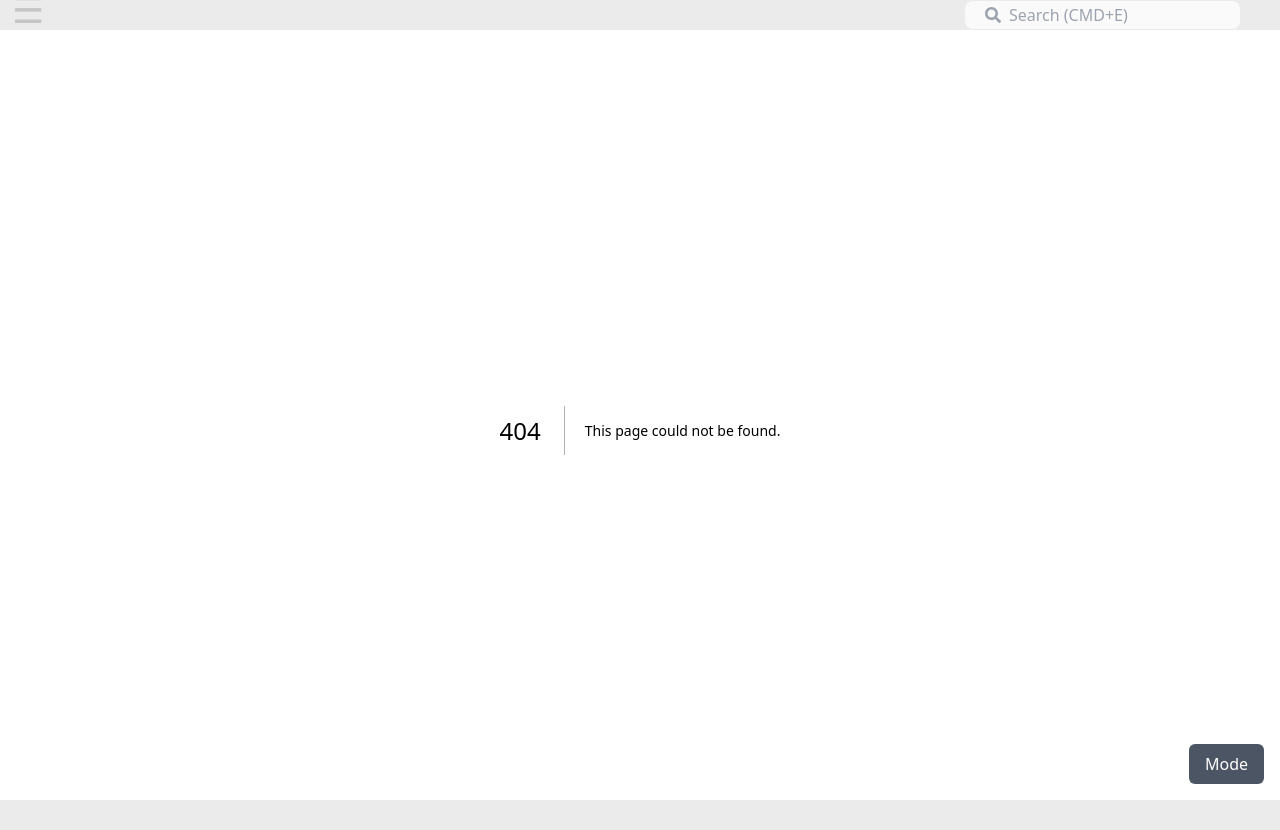
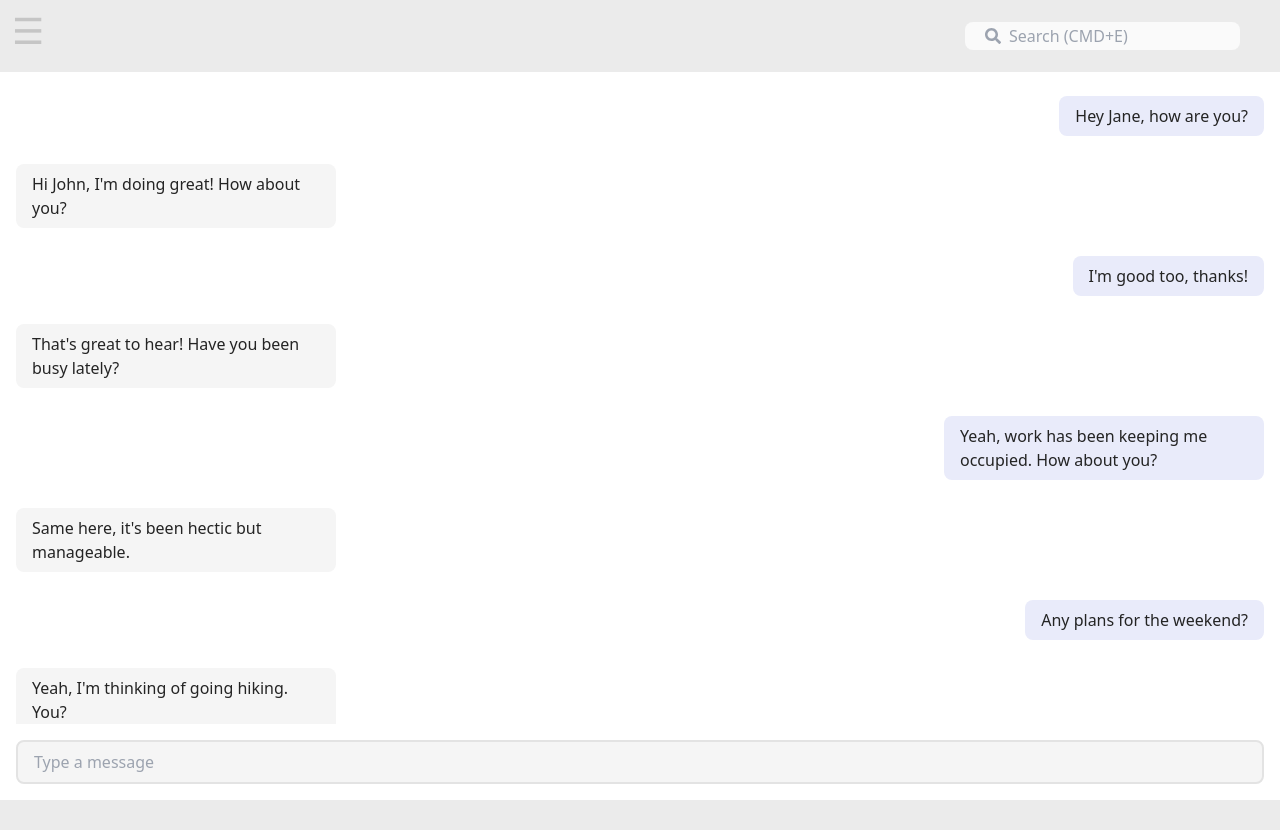
Before and after one commit to btrajkov/chat-app, a Next.js app: page /chats/1 in a window 1280 px wide. Before the commit this address had no page. After the commit the page ends 800 px from the top, so only its background shows below. Built offline with nearby package versions, Linux system fonts and the light colour scheme.

Commit message:
(feat): Chat page added

```diff
--- /dev/null
+++ b/src/app/chats/[chatId]/page.jsx
@@ -0,0 +1,133 @@
+"use client";
+
+import { useState, useEffect } from "react";
+
+// Example data (replace with your own data fetching logic)
+const chatData = {
+  1: {
+    participants: [
+      { id: 101, name: "John Doe" },
+      { id: 102, name: "Jane Smith" },
+    ],
+    messages: [
+      {
+        id: 1001,
+        chatId: 1,
+        userId: 101,
+        message: "Hey Jane, how are you?",
+        timestamp: "2024-10-18T12:00:00Z",
+      },
+      {
+        id: 1002,
+        chatId: 1,
+        userId: 102,
+        message: "Hi John, I'm doing great! How about you?",
+        timestamp: "2024-10-18T12:01:00Z",
+      },
+      {
+        id: 1003,
+        chatId: 1,
+        userId: 101,
+        message: "I'm good too, thanks!",
+        timestamp: "2024-10-18T12:02:00Z",
+      },
+      {
+        id: 1004,
+        chatId: 1,
+        userId: 102,
+        message: "That's great to hear! Have you been busy lately?",
+        timestamp: "2024-10-18T12:03:00Z",
+      },
+      {
+        id: 1005,
+        chatId: 1,
+        userId: 101,
+        message: "Yeah, work has been keeping me occupied. How about you?",
+        timestamp: "2024-10-18T12:04:00Z",
+      },
+      {
+        id: 1006,
+        chatId: 1,
+        userId: 102,
+        message: "Same here, it's been hectic but manageable.",
+        timestamp: "2024-10-18T12:05:00Z",
+      },
+      {
+        id: 1007,
+        chatId: 1,
+        userId: 101,
+        message: "Any plans for the weekend?",
+        timestamp: "2024-10-18T12:06:00Z",
+      },
+      {
+        id: 1008,
+        chatId: 1,
+        userId: 102,
+        message: "Yeah, I'm thinking of going hiking. You?",
+        timestamp: "2024-10-18T12:07:00Z",
+      },
+      {
+        id: 1009,
+        chatId: 1,
+        userId: 101,
+        message: "Sounds fun! I might just relax and catch up on some reading.",
+        timestamp: "2024-10-18T12:08:00Z",
+      },
+      {
+        id: 1010,
+        chatId: 1,
+        userId: 102,
+        message: "That sounds like a good plan too!",
+        timestamp: "2024-10-18T12:09:00Z",
+      },
+    ],
+  },
+  // Add more chat data here
+};
+
+const ChatPage = ({ params }) => {
+  const { id } = params;
+  const [currentUserId, setCurrentUserId] = useState(101); // Assuming current user is John Doe
+
+  const chat = chatData["1"];
+
+  if (!chat) return <div>Chat not found</div>;
+
+  return (
+    <div className="flex flex-col h-[91dvh] bg-bg_children">
+      <div className="flex-1 flex flex-col overflow-auto gap-5 p-4 pt-6">
+        {/* Display messages */}
+        {chat.messages.map((message) => (
+          <div
+            key={message.id}
+            className={`flex ${message.userId === currentUserId ? "justify-end" : "justify-start"} mb-2`}
+          >
+            <div
+              className={`max-w-xs px-4 py-2 rounded-lg ${
+                message.userId === currentUserId
+                  ? "bg-outgoing_message text-active_text"
+                  : "bg-incoming_message text-active_text"
+              }`}
+            >
+              {message.message}
+            </div>
+          </div>
+        ))}
+      </div>
+
+      {/* Message input area */}
+      <div className="p-4 fixed w-full bottom-0 bg-bg_children">
+        <input
+          type="text"
+          placeholder="Type a message"
+          className="w-full px-4 py-2 border-2
+          border-chat_border rounded-lg
+          bg-incoming_message focus:border-b-4
+          focus:border-b-[#6266b2] focus:outline-none"
+        />
+      </div>
+    </div>
+  );
+};
+
+export default ChatPage;
--- a/src/app/globals.css
+++ b/src/app/globals.css
@@ -11,6 +11,9 @@
   --bg_children: #ffffff;
   --active_text: #242424;
   --inactive_text: #c5c5c5;
+  --chat_incoming: #f5f5f5;
+  --chat_outgoing: #e9ebfa;
+  --chat_border: #e3e3e3;
 }
 
 /* Dark Mode */
@@ -22,6 +25,9 @@
   --bg_children: #1f1f1f;
   --active_text: #eeeeee;
   --inactive_text: #7b7b7b;
+  --chat_incoming: #292929;
+  --chat_outgoing: #2b2b40;
+  --chat_border: #4b4b4b;
 }
 
 /* Handle Safe Area Insets for iPhones with a notch */
--- a/src/components/Chat/ChatList.jsx
+++ b/src/components/Chat/ChatList.jsx
@@ -32,6 +32,7 @@ const ChatList = () => {
           {/* Render each chat using the Hcat component */}
           {chats.map((chat) => (
             <ChatListItem
+              id={chat.id}
               key={chat.id}
               name={chat.name}
               lastMessage={chat.lastMessage}
--- a/src/components/Chat/ChatListItem.jsx
+++ b/src/components/Chat/ChatListItem.jsx
@@ -1,9 +1,19 @@
-import React from "react";
+"use client";
+
 import Image from "next/image"; // For Next.js optimized image loading
+import { useRouter } from "next/navigation";
 
-const ChatListItem = ({ name, lastMessage, messageSender }) => {
+const ChatListItem = ({ id, name, lastMessage, messageSender }) => {
+  const router = useRouter();
+  const goToChat = (chatId) => {
+    router.push(`/chats/${id}`);
+  };
+
   return (
-    <div className="flex items-center justify-center w-full cursor-pointer rounded-lg p-2">
+    <button
+      className="flex items-center justify-center w-full cursor-pointer rounded-lg p-2"
+      onClick={goToChat}
+    >
       {/* Image placeholder */}
       <div className="mr-2">
         <Image
@@ -21,7 +31,7 @@ const ChatListItem = ({ name, lastMessage, messageSender }) => {
           {messageSender}: {lastMessage}
         </span>
       </div>
-    </div>
+    </button>
   );
 };
 
--- a/src/components/Navigation/SideBar.jsx
+++ b/src/components/Navigation/SideBar.jsx
@@ -24,11 +24,11 @@ export const SideBar = () => {
 
   return (
     <div
-      className={`bg-bg_sidebar block flex text-inactive_text items-center h-full w-full
+      className={`z-10 bg-bg_sidebar flex text-inactive_text items-center w-full
         ${
           isSideBarOpen
             ? "h-full flex-col justify-center fixed"
-            : "h-[10vh] flex-row justify-center items-center block"
+            : "h-[9vh] flex-row justify-center items-center sticky"
         }`}
     >
       <CgClose
--- a/tailwind.config.js
+++ b/tailwind.config.js
@@ -17,6 +17,9 @@ module.exports = {
         bg_children: "var(--bg_children)",
         active_text: "var(--active_text)",
         inactive_text: "var(--inactive_text)",
+        incoming_message: "var(--chat_incoming)",
+        outgoing_message: "var(--chat_outgoing)",
+        chat_border: "var(--chat_border)",
       },
     },
   },
```
Also changed, not shown: 1 other file (tests, documents, lock files or other folders).
